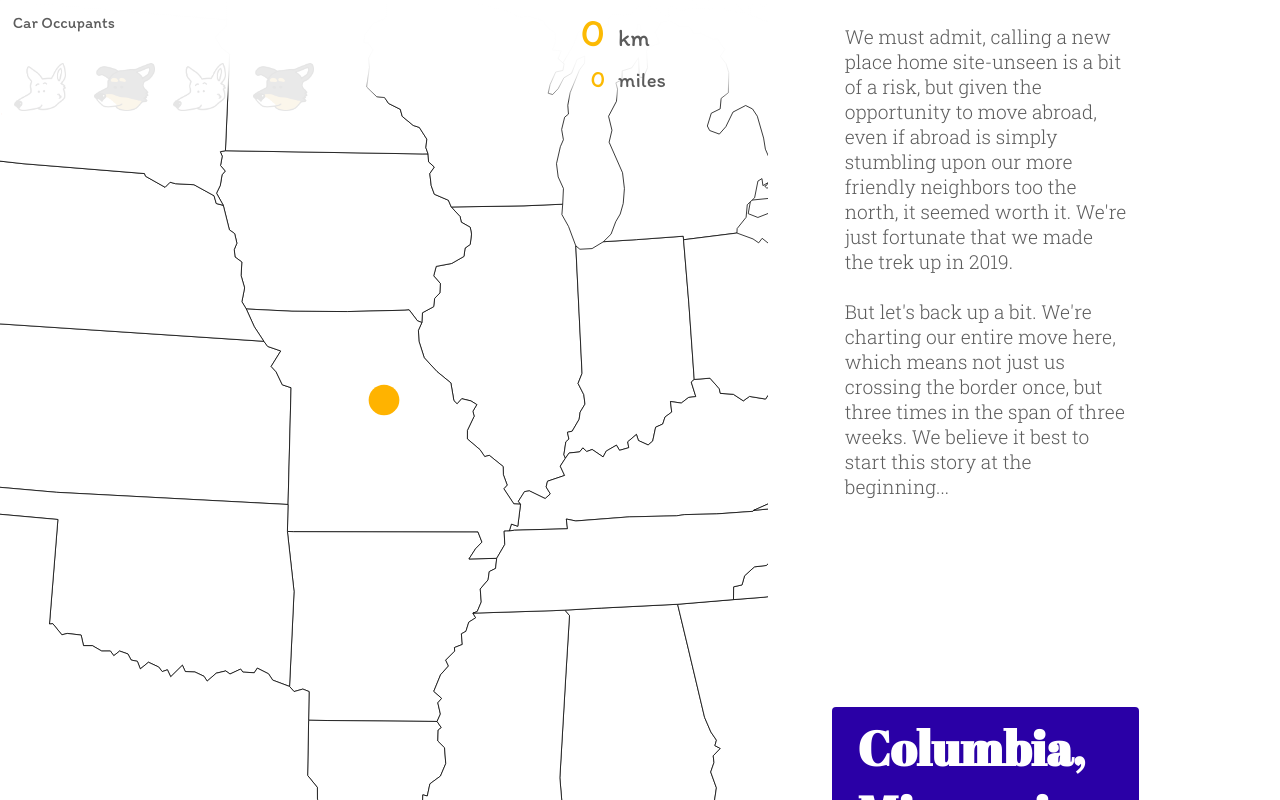
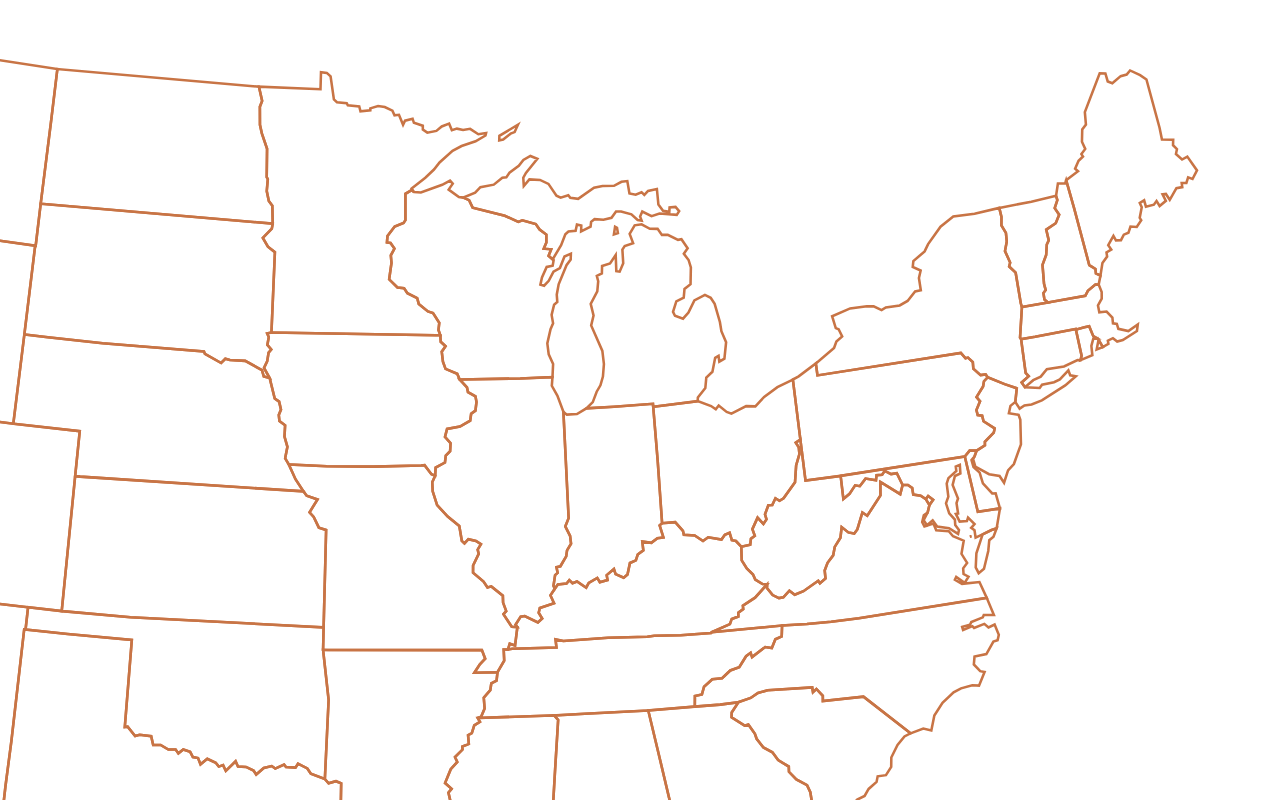
Before and after one commit to jcbain/move-to-canada-app, a React (Create React App) app: page / in a window 1280 px wide. Shown: the top 800 px of the page. Built offline with nearby package versions, Linux system fonts and the light colour scheme; a web font is replaced by a local one.

Commit message:
begin transfer of components to new, revised components - starting with a new map and terriroty boundaries

```diff
--- a/src/App.js
+++ b/src/App.js
@@ -5,24 +5,25 @@ import { Helmet } from "react-helmet";
 import { flattenDepth } from "lodash";
 
 import { GlobalStyle, lightTheme } from "./theme/theme";
+import Map from "./components/NewMap";
 
 // import Map from './components/Map';
-import Map from "./components/Map";
-import BottomMap from "./components/BottomMap";
+// import Map from "./components/Map";
+// import BottomMap from "./components/BottomMap";
 
-import canadianProvinces from "./data/canada";
-import usStates from "./data/us-states";
-import route from "./data/to_calgary";
-import route2 from "./data/calgary_to_kc";
-import route3 from "./data/kc_to_kc";
-import route4 from "./data/kc_back_calgary";
+// import canadianProvinces from "./data/canada";
+// import usStates from "./data/us-states";
+// import route from "./data/to_calgary";
+// import route2 from "./data/calgary_to_kc";
+// import route3 from "./data/kc_to_kc";
+// import route4 from "./data/kc_back_calgary";
 
-const legCoordsFlat = [route, route2, route3, route4].map((d) => {
-  return d.features.map((r) => {
-    return r.geometry.coordinates[0].pop();
-  });
-});
-const legCoords = flattenDepth(legCoordsFlat, 1);
+// const legCoordsFlat = [route, route2, route3, route4].map((d) => {
+//   return d.features.map((r) => {
+//     return r.geometry.coordinates[0].pop();
+//   });
+// });
+// const legCoords = flattenDepth(legCoordsFlat, 1);
 
 function App(props) {
   const [scale, setScale] = useState(2);
@@ -76,7 +77,8 @@ function App(props) {
             rel="stylesheet"
           />
         </Helmet>
-        <Map
+        <Map />
+        {/* <Map
           className="map"
           width={500}
           height={500}
@@ -98,7 +100,7 @@ function App(props) {
           canadianProvinces={canadianProvinces}
           usStates={usStates}
           routes={[route, route2, route3, route4]}
-        ></BottomMap>
+        ></BottomMap> */}
       </div>
     </ThemeProvider>
   );
--- /dev/null
+++ b/src/components/NewMap.jsx
@@ -0,0 +1,37 @@
+import React from "react";
+import styled from "styled-components";
+import { geoPath } from "d3-geo";
+
+import { createProjection } from "../helpers/mapperHelpers";
+import TerritoryBoundaries from "./TerritoryBoundaries";
+import usStates from "../data/us-states";
+//will replace former MapContainer.js
+
+const MapSVG = styled.svg`
+  width: 100%;
+  height: 100%;
+`;
+
+const Map = (props) => {
+  const width = 500,
+    height = 500,
+    centerLong = 92.35361,
+    centerLat = 38.95133,
+    scale = 2;
+  const projection = createProjection(
+    width,
+    height,
+    scale,
+    centerLong,
+    centerLat
+  );
+  const path = geoPath().projection(projection);
+
+  return (
+    <MapSVG viewBox={[centerLong, centerLat, width, height]}>
+      <TerritoryBoundaries path={path} data={usStates} />
+    </MapSVG>
+  );
+};
+
+export default Map;
--- /dev/null
+++ b/src/components/TerritoryBoundaries.jsx
@@ -0,0 +1,18 @@
+import React from "react";
+import styled from "styled-components";
+
+const StyledPath = styled.path`
+  fill: none;
+  stroke: ${({ theme }) => theme.red};
+  stroke-width: 1px;
+`;
+const TerritoryBoundaries = (props) => {
+  const { path, data } = props;
+  const territories = data.features.map((feature, i) => {
+    return <StyledPath className="territory" d={path(feature)} />;
+  });
+
+  return <>{territories}</>;
+};
+
+export default TerritoryBoundaries;
```
